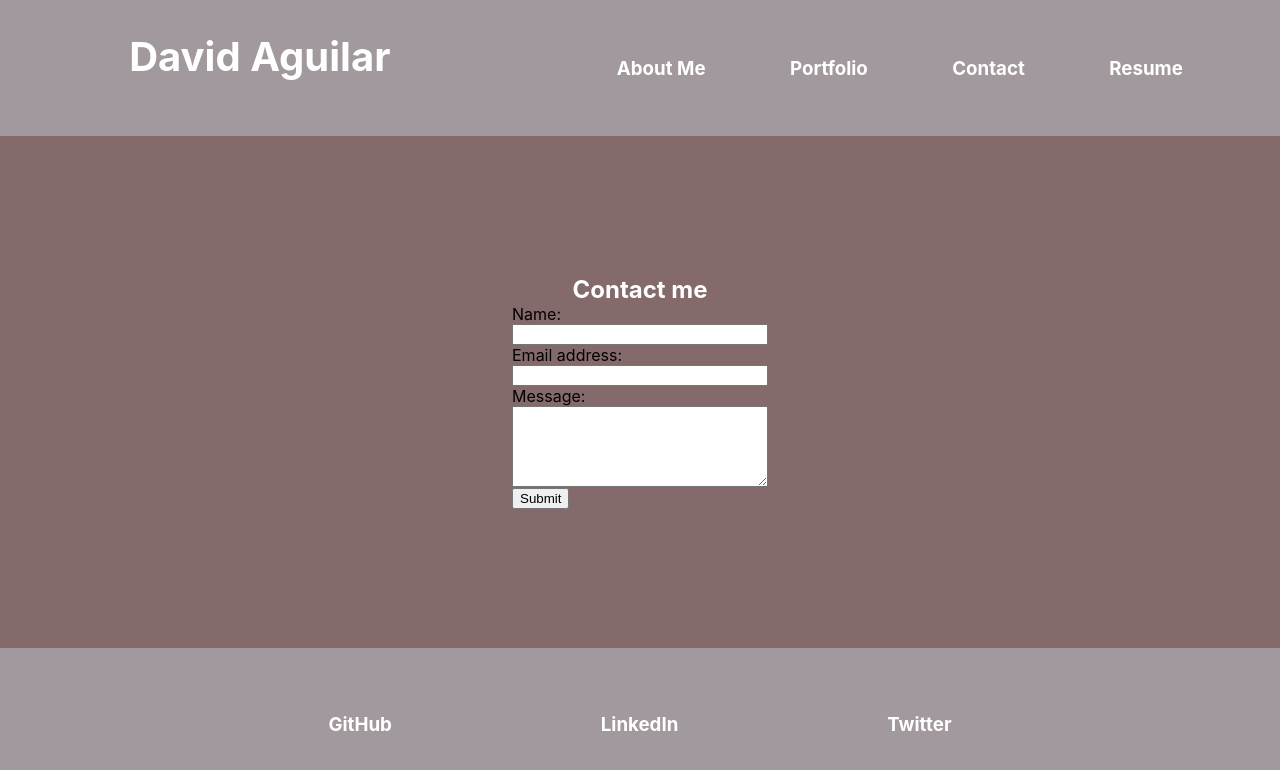
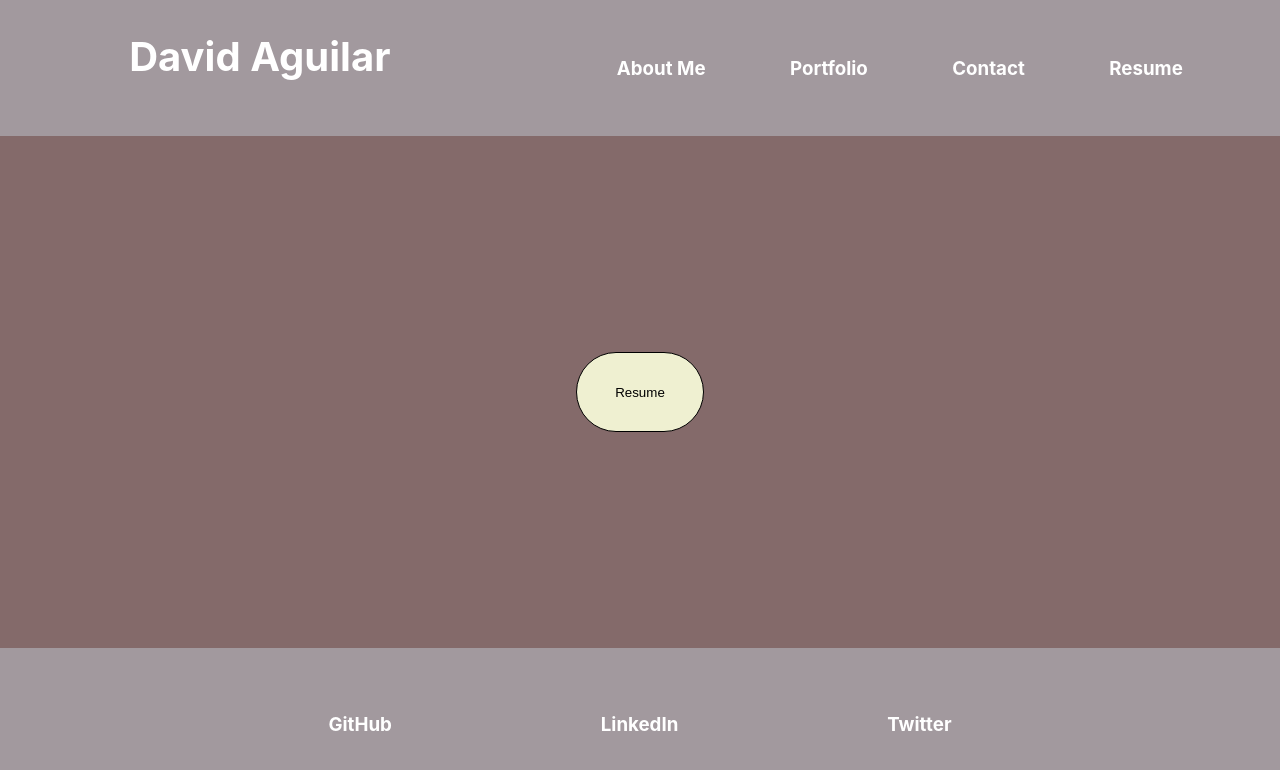
Before and after one commit to davidjaguilar104/react-portfolio, a React (Create React App) app: page / in a window 1280 px wide. Shown: the top 770 px of the page. Built offline with nearby package versions, Linux system fonts and the light colour scheme.

Commit message:
resume component implemented

```diff
--- a/src/App.js
+++ b/src/App.js
@@ -1,13 +1,14 @@
 import Header from "./components/Header";
 import Footer from "./components/Footer";
 // import About from './pages/About/About';
-import Contact from "./pages/Contact/Contact";
+// import Contact from "./pages/Contact/Contact";
+import Resume from "./pages/Resume/Resume";
 
 function App() {
   return (
     <main>
       <Header></Header>
-      <Contact></Contact>
+      <Resume></Resume>
       <Footer></Footer>
     </main>
   );
--- /dev/null
+++ b/src/pages/Resume/Resume.css
@@ -0,0 +1,20 @@
+section {
+  display: flex;
+  flex-direction: column;
+  justify-content: center;
+  align-items: center;
+  height: 64vh;
+  background-color: #846a6a;
+}
+
+button {
+  background-color: #eff0d1;
+  border: 1px solid #000;
+  height: 10vh;
+  width: 10vw;
+  border-radius: 50px;
+}
+
+button:hover {
+  background-color: #fff;
+}
--- /dev/null
+++ b/src/pages/Resume/Resume.js
@@ -0,0 +1,17 @@
+import React from "react";
+import "./Resume.css";
+import myResume from "../../assets/Tech Resume.docx";
+
+function Resume() {
+  return (
+    <section>
+      <button>
+        <a href={myResume} download>
+          Resume
+        </a>
+      </button>
+    </section>
+  );
+}
+
+export default Resume;
```
Also changed, not shown: 1 other file (tests, documents, lock files or other folders).
